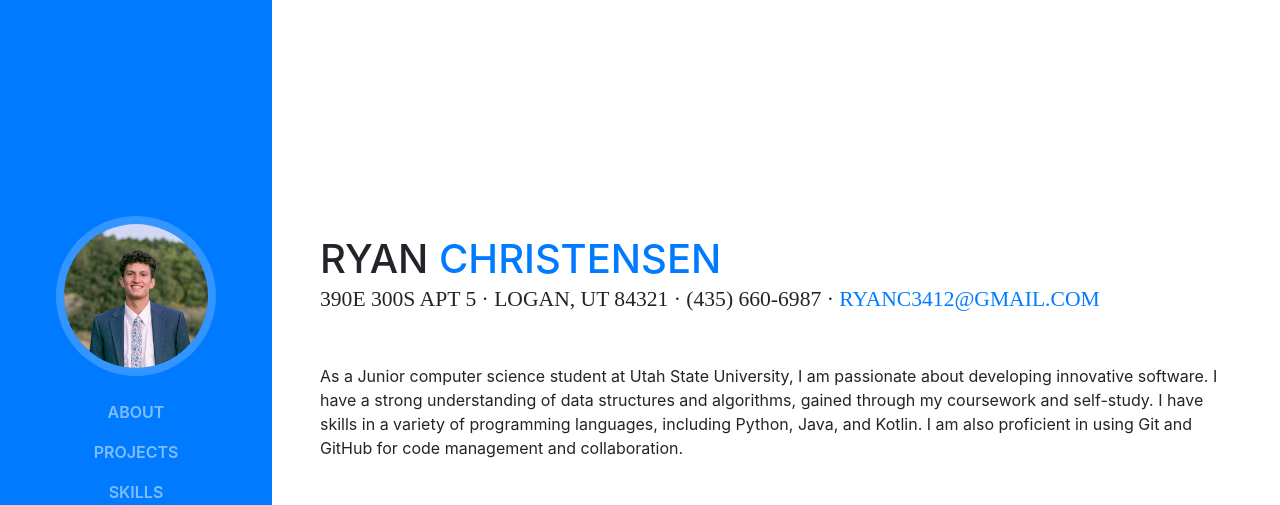
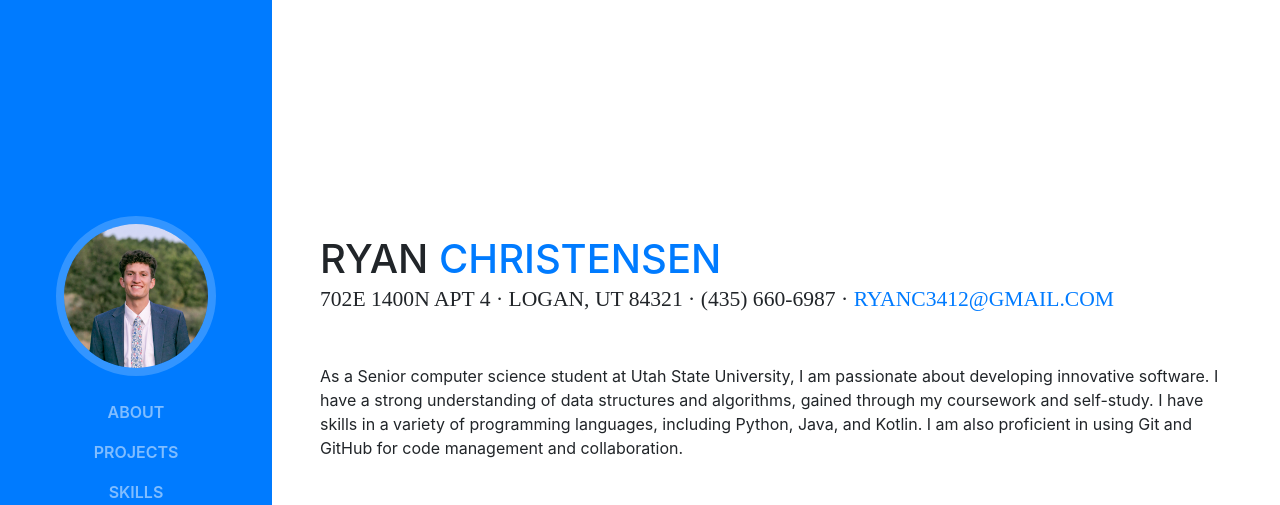
Before and after one commit to ryanc3412/ryanc3412.github.io, a website with bundled scripts: page index.html in a window 1280 px wide. Shown: the top 505 px of the page. Built offline with nearby package versions, Linux system fonts and the light colour scheme; a web font is replaced by a local one.

Commit message:
Updated intro

```diff
--- a/index.html
+++ b/index.html
@@ -65,10 +65,10 @@
           <h1 class="mb-0">Ryan
             <span class="text-primary">Christensen</span>
           </h1>
-          <div class="subheading mb-5">390E 300S Apt 5 · Logan, UT 84321 · (435) 660-6987 ·
+          <div class="subheading mb-5">702E 1400N Apt 4 · Logan, UT 84321 · (435) 660-6987 ·
             <a href="mailto:name@email.com">ryanc3412@gmail.com</a>
           </div>
-          <p class="mb-5">As a Junior computer science student at Utah State University, I am passionate about developing innovative software. I have a strong understanding of data structures and algorithms, gained through my coursework and self-study. I have skills in a variety of programming languages, including Python, Java, and Kotlin. I am also proficient in using Git and GitHub for code management and collaboration. </p>
+          <p class="mb-5">As a Senior computer science student at Utah State University, I am passionate about developing innovative software. I have a strong understanding of data structures and algorithms, gained through my coursework and self-study. I have skills in a variety of programming languages, including Python, Java, and Kotlin. I am also proficient in using Git and GitHub for code management and collaboration. </p>
           <ul class="list-inline list-social-icons mb-0">
             <li class="list-inline-item">
               <a href="https://www.linkedin.com/in/ryan-k-christensen/">
```
